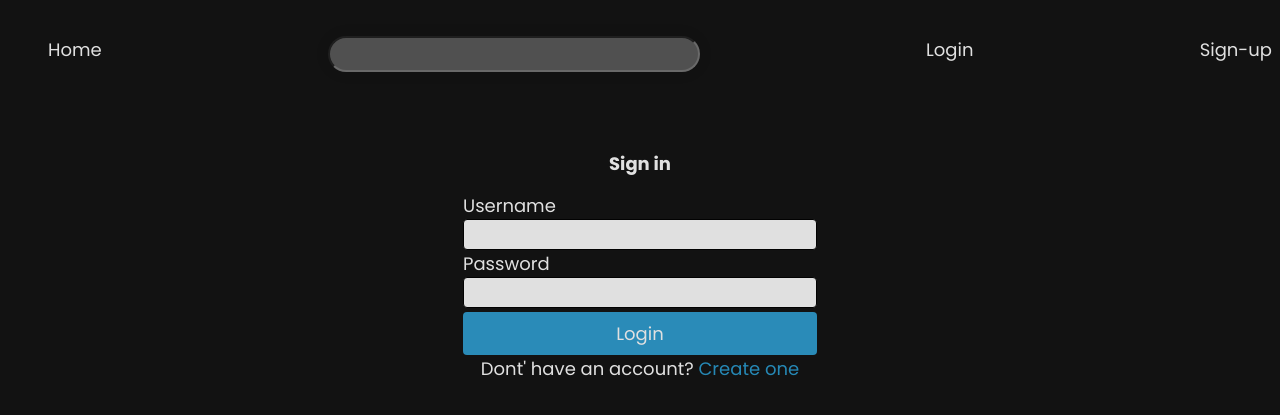
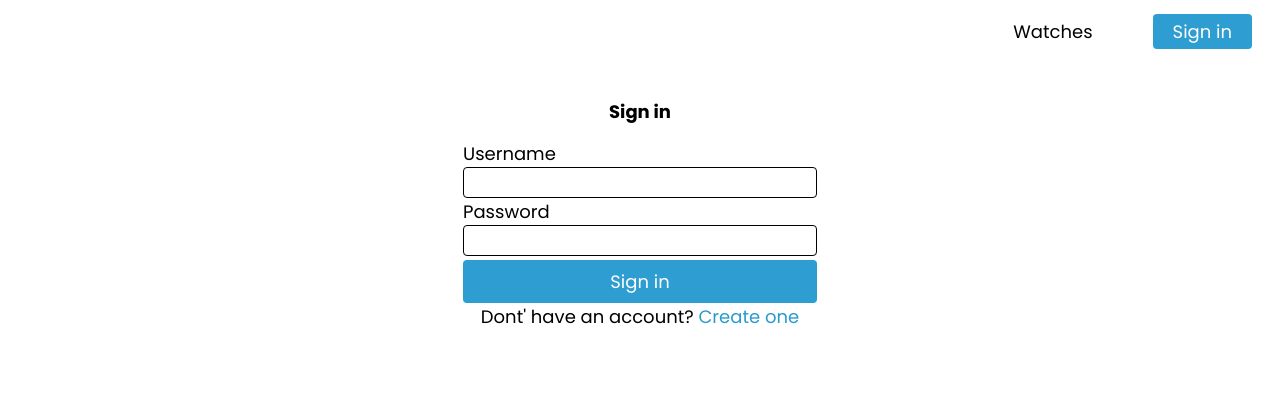
Before and after one commit to LerkkaP/ecommerce-flask, a Flask app: page /login in a window 1280 px wide. Shown: the top 415 px of the page. Run offline with Flask 3, Linux system fonts and the light colour scheme; some libraries are stand-ins or nearby versions.

Commit message:
change styling

```diff
--- a/website/__init__.py
+++ b/website/__init__.py
@@ -19,9 +19,11 @@ def create_app():
     from .views import views
     from .auth import auth
     from .carts import carts
+    from .profile import profile
 
     app.register_blueprint(views, url_prefix='/')
     app.register_blueprint(auth, url_prefix='/')
     app.register_blueprint(carts, url_prefix='/')
+    app.register_blueprint(profile, url_prefix='/')
 
     return app
--- a/website/static/static/css/style.css
+++ b/website/static/static/css/style.css
@@ -10,34 +10,39 @@
 /* navbar */
 
 body {
-  color: #ffffff;
-  opacity: 0.87;
-  background-color: #121212;
-}
-
-nav {
-  padding: 10px 0;
-}
-
-nav input {
-  background-color: #5a5a5a;
-  color: white;
-  padding: 10px;
-  border-radius: 20px;
-  height: 70%;
-  box-shadow: 0 0 15px 4px rgba(0, 0, 0, 0.06);
+  color: black;
 }
 
 .nav-links {
   list-style: none;
   display: flex;
   flex-direction: row;
-  justify-content: space-between;
+  justify-content: right;
+  margin-right: 20px;
+}
+
+#signin,
+#logout {
+  background-color: rgb(46, 157, 209);
+  color: white;
+  padding-top: 5px;
+  padding-bottom: 5px;
+  padding-left: 20px;
+  padding-right: 20px;
+  border-radius: 4px;
+}
+
+.nav-item {
+  padding-left: 60px;
 }
 
 .nav-item a {
   text-decoration: none;
-  color: white;
+  color: black;
+}
+
+.nav-item a:visited {
+  color: black;
 }
 
 .nav-item a:hover {
@@ -149,8 +154,9 @@ form {
   width: 34px;
   height: 34px;
   line-height: 34px;
-  background-color: white;
-  color: black;
+  background-color: black;
+  color: white;
+  border: 1px solid #000;
   text-align: center;
   display: inline-block;
 }
@@ -160,8 +166,8 @@ form {
   width: 34px;
   height: 34px;
   line-height: 34px;
-  color: white;
-  border: 1px solid white;
+  color: black;
+  border: 1px solid #000;
   text-align: center;
   text-decoration: none;
   display: inline-block;
--- a/website/templates/base.html
+++ b/website/templates/base.html
@@ -25,13 +25,13 @@
         <ul class="nav-links">
           {% if session.user_id %}
           <li class="nav-item">
-            <a href="/">Home</a>
+            <a href="/">Watches</a>
           </li>
           <li class="nav-item">
-            <input />
-          </li>
-          <li class="nav-item">
-            <a href="/logout">logout</a>
+            <img
+              src="{{url_for('static', filename='static/images/profile.svg')}}"
+            />
+            <a href="/profile">Profile</a>
           </li>
           <li class="nav-item">
             <img
@@ -39,18 +39,15 @@
             />
             <a href="/shopping-cart">Shopping cart</a>
           </li>
+          <li class="nav-item">
+            <a id="logout" href="/logout">Logout</a>
+          </li>
           {% else %}
           <li class="nav-item">
-            <a href="/">Home</a>
+            <a href="/">Watches</a>
           </li>
           <li class="nav-item">
-            <input />
-          </li>
-          <li class="nav-item">
-            <a href="/login">Login</a>
-          </li>
-          <li class="nav-item">
-            <a href="/sign-up">Sign-up</a>
+            <a id="signin" href="/login">Sign in</a>
           </li>
           {% endif %}
         </ul>
--- a/website/templates/login.html
+++ b/website/templates/login.html
@@ -14,7 +14,7 @@
         <input type="password" name="password" id="password" />
       </div>
       <div>
-        <button type="submit">Login</button>
+        <button type="submit">Sign in</button>
       </div>
     </div>
     <span> Dont' have an account? <a href="/sign-up">Create one</a></span>
--- /dev/null
+++ b/website/templates/profile.html
@@ -0,0 +1,2 @@
+{% extends "base.html" %} {% block title %} Profile {% endblock %} {% block
+content %} {% endblock %}
```
Also changed, not shown: website/carts.py (+7 -1 lines), website/profile.py (added, +11 -0 lines), website/templates/cart.html (+20 -9 lines), website/static/static/images/cart.svg, website/static/static/images/profile.svg (added), website/static/static/images/trash.svg (added).
